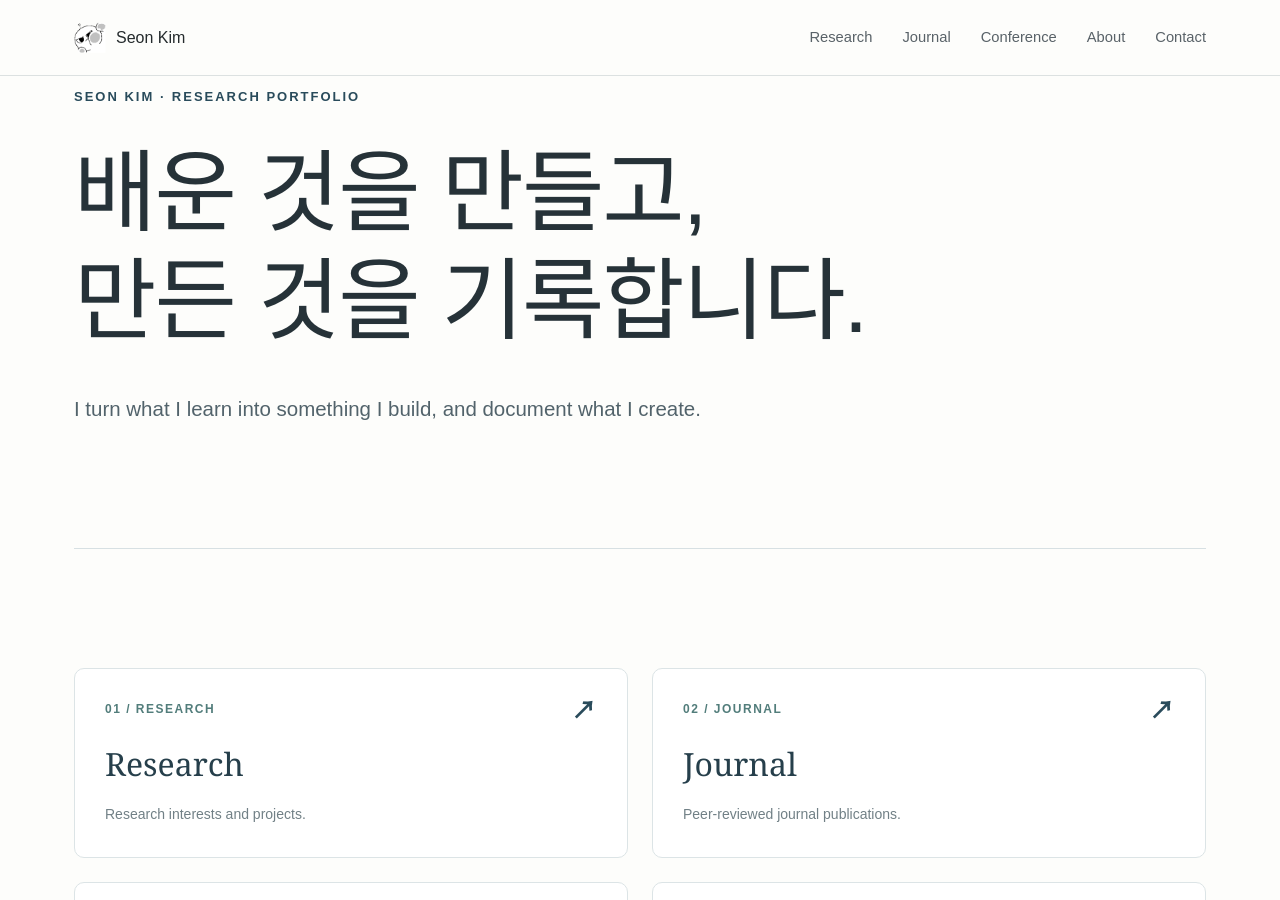
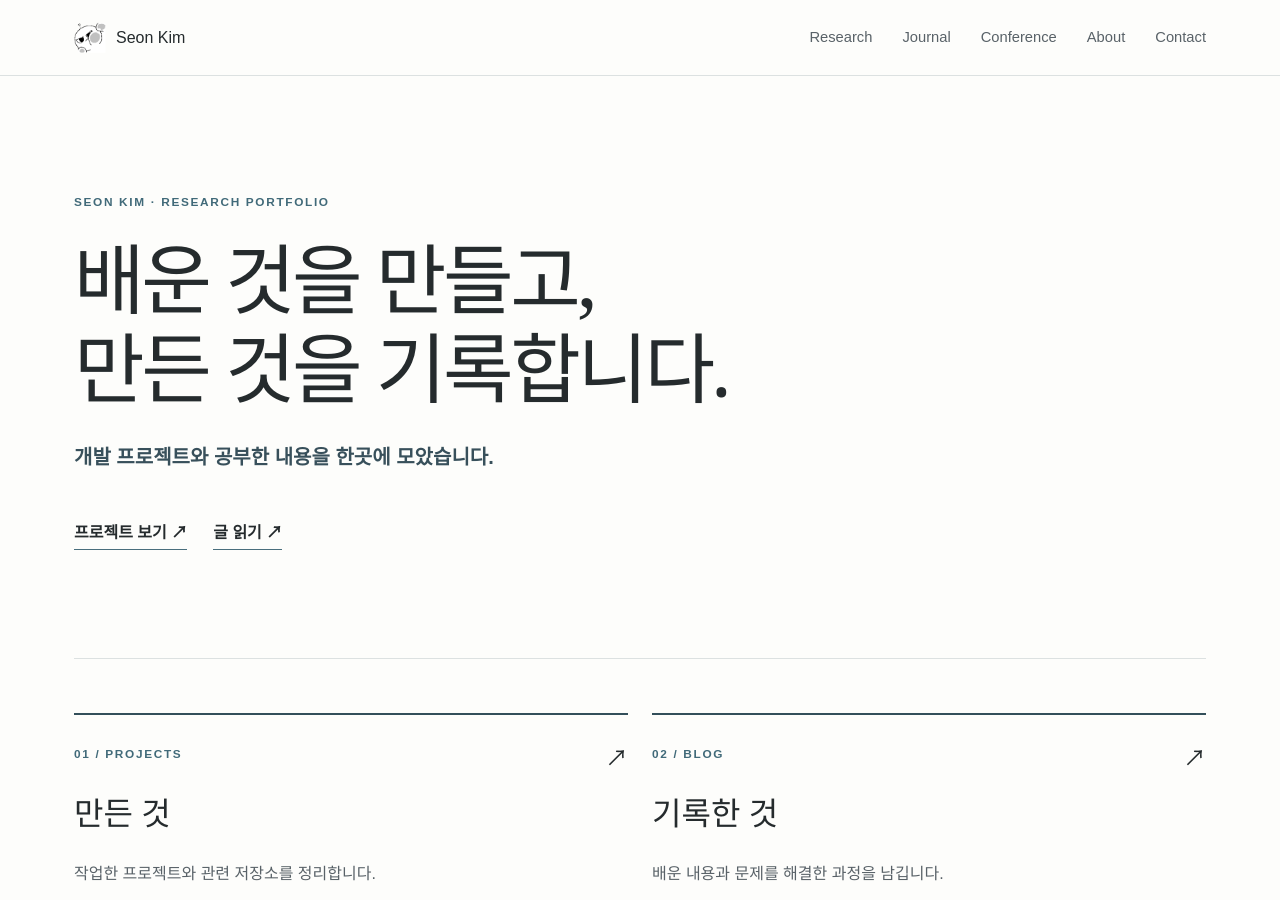
Before and after one commit to KSO012/KSO012.github.io, a Jekyll site: the page built from index.md, in a window 1280 px wide and 900 px high. Built offline with Jekyll 4.4.1, drawn with Linux system fonts in a browser that asks for light colours; some of the changed text lies outside the part shown.

Commit message:
Update index.md

```diff
--- a/index.md
+++ b/index.md
@@ -5,119 +5,15 @@ nav: home
 permalink: /
 ---
 
-<div class="home-page">
-
-  <!-- Hero -->
-  <section class="home-hero">
-
-    <div class="home-eyebrow">
-      SEON KIM · RESEARCH PORTFOLIO
-    </div>
-
-    <h1>
-      배운 것을 만들고,<br>
-      만든 것을 기록합니다.
-    </h1>
-
-    <p class="home-subtitle">
-      I turn what I learn into something I build,
-      and document what I create.
-    </p>
-
-  </section>
-
-
-  <!-- Page Navigation -->
-  <nav class="home-links" aria-label="Explore the portfolio">
-
-    <div class="home-grid">
-
-      <!-- Research -->
-      <a class="home-card"
-         href="{{ '/research/' | relative_url }}">
-
-        <div class="home-card-top">
-          <span>01 / RESEARCH</span>
-          <span class="home-card-arrow">↗</span>
-        </div>
-
-        <div class="home-card-content">
-          <h2>Research</h2>
-          <p>Research interests and projects.</p>
-        </div>
-
-      </a>
-
-
-      <!-- Journal -->
-      <a class="home-card"
-         href="{{ '/journal/' | relative_url }}">
-
-        <div class="home-card-top">
-          <span>02 / JOURNAL</span>
-          <span class="home-card-arrow">↗</span>
-        </div>
-
-        <div class="home-card-content">
-          <h2>Journal</h2>
-          <p>Peer-reviewed journal publications.</p>
-        </div>
-
-      </a>
-
-
-      <!-- Conference -->
-      <a class="home-card"
-         href="{{ '/conference/' | relative_url }}">
-
-        <div class="home-card-top">
-          <span>03 / CONFERENCE</span>
-          <span class="home-card-arrow">↗</span>
-        </div>
-
-        <div class="home-card-content">
-          <h2>Conference</h2>
-          <p>Conference papers and presentations.</p>
-        </div>
-
-      </a>
-
-
-      <!-- About -->
-      <a class="home-card"
-         href="{{ '/about/' | relative_url }}">
-
-        <div class="home-card-top">
-          <span>04 / ABOUT</span>
-          <span class="home-card-arrow">↗</span>
-        </div>
-
-        <div class="home-card-content">
-          <h2>About</h2>
-          <p>Academic background and education.</p>
-        </div>
-
-      </a>
-
-
-      <!-- Contact -->
-      <a class="home-card"
-         href="{{ '/contact/' | relative_url }}">
-
-        <div class="home-card-top">
-          <span>05 / CONTACT</span>
-          <span class="home-card-arrow">↗</span>
-        </div>
-
-        <div class="home-card-content">
-          <h2>Contact</h2>
-          <p>Contact information and external links.</p>
-        </div>
-
-      </a>
-
-    </div>
-
-  </nav>
+<section class="hero">
+  <div class="eyebrow">SEON KIM · RESEARCH PORTFOLIO</div>
+  <h1>배운 것을 만들고,<br>만든 것을 기록합니다.</h1>
+  <p class="lead">개발 프로젝트와 공부한 내용을 한곳에 모았습니다.</p>
+  <div class="hero-links"><a href="{{ '/projects/' | relative_url }}">프로젝트 보기 ↗</a><a href="{{ '/blog/' | relative_url }}">글 읽기 ↗</a></div>
+</section>
+<section class="home-grid" aria-label="사이트 안내">
+  <a class="feature" href="{{ '/projects/' | relative_url }}"><span class="eyebrow">01 / PROJECTS</span><h2>만든 것</h2><p>작업한 프로젝트와 관련 저장소를 정리합니다.</p><span class="feature-arrow">↗</span></a>
+  <a class="feature" href="{{ '/blog/' | relative_url }}"><span class="eyebrow">02 / BLOG</span><h2>기록한 것</h2><p>배운 내용과 문제를 해결한 과정을 남깁니다.</p><span class="feature-arrow">↗</span></a>
+</section>
 
 </div>
```
